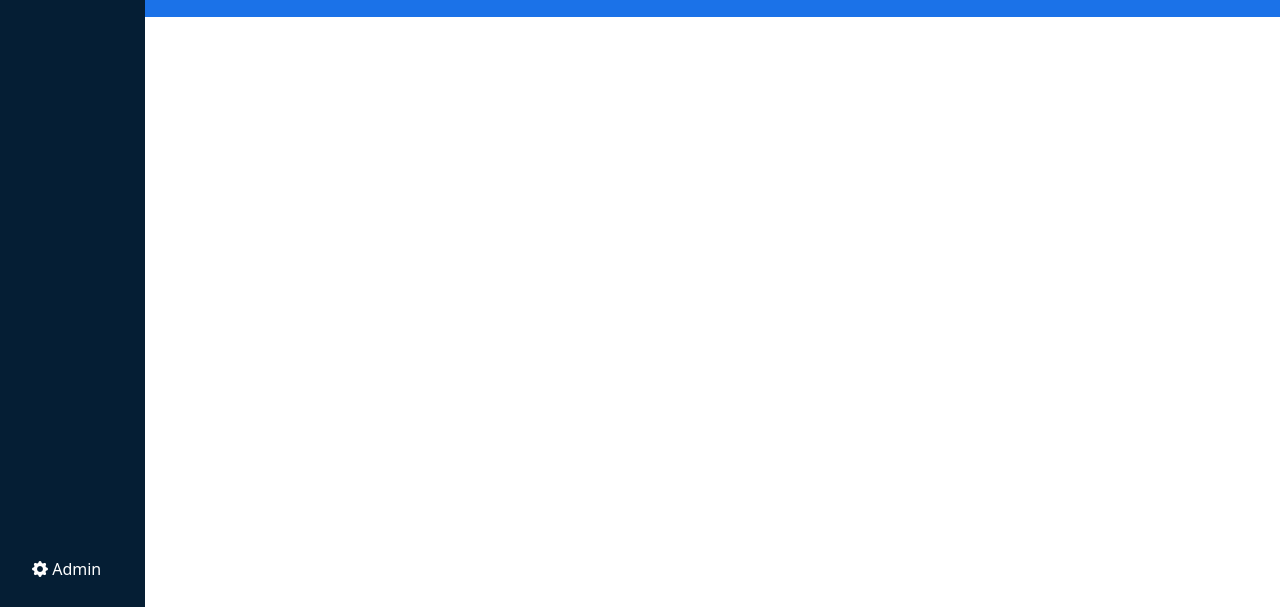
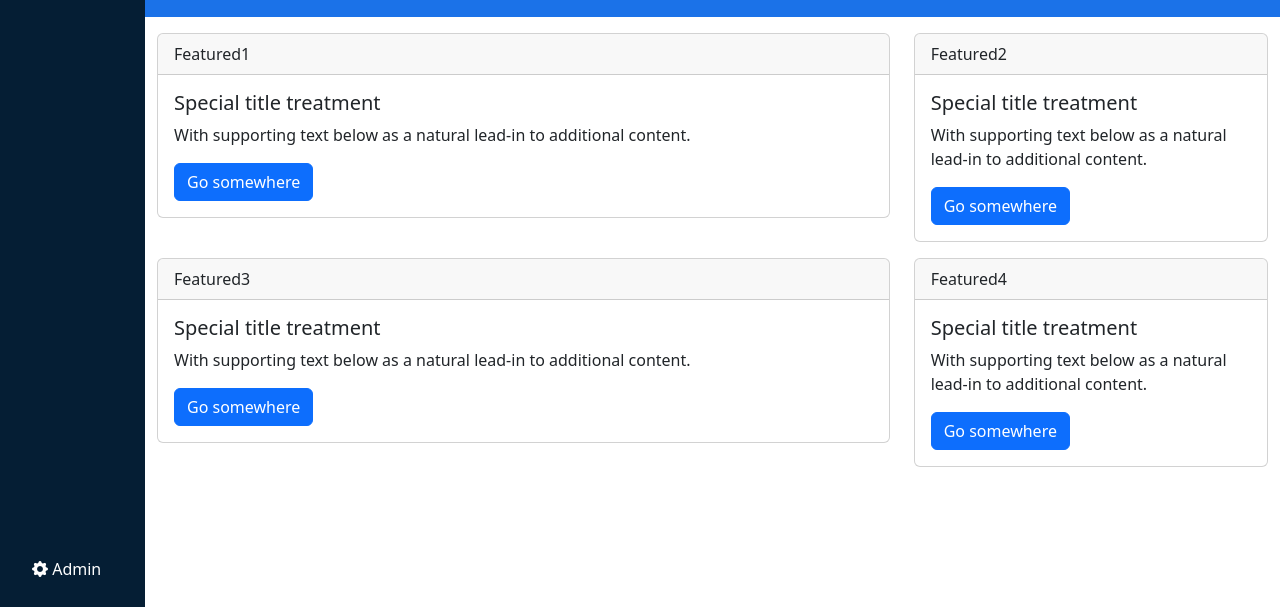
Before and after one commit to PaoloGiovannini/html-css-bootstrap-dashboard, a plain HTML site: page index.html in a window 1280 px wide. Shown: the part 193-800 px from the top of the page. Drawn offline with nearby package versions, Linux system fonts and the light colour scheme.

Commit message:
layout main

```diff
--- a/css/style.css
+++ b/css/style.css
@@ -35,7 +35,7 @@ nav i{
 
 main{
     height: calc(100vh - 70px);
-    overflow-y: hidden;
+
 }
 
 aside{
@@ -65,7 +65,7 @@ aside{
 }
 
 .ms_plus{
-    margin: 30px 0px;
+
     font-weight:800;
 }
 
--- a/index.html
+++ b/index.html
@@ -70,13 +70,13 @@
                     </div>
                 </div>
             </aside>
-            <div class="ms_content">
+            <div class="ms_content overflow-auto">
                 <section id="studenti">
                     <div class="container-fluid pt-4">
                         <div class="row text-white">
                             <div class="col-12 col-md-4 order-md-3">
                                 <span>Nuovo Studente</span>
-                                <button type="button" class="btn btn-outline-light ms_plus ms-3">+</button>
+                                <button type="button" class="btn btn-outline-light ms_plus ms-3 my-3">+</button>
                             </div>
                             <div class="col-12 col-md-4">
                                 <h2 class="d-inline-block me-2">Boolean</h2>
@@ -99,6 +99,59 @@
                         </div>
                     </div>
                 </section>
+
+                <div class="container-fluid ">
+                    <div class="row flex-wrap">
+                        <div class="col-12 col-lg-8 pt-3">
+                            <div class="card">
+                                <div class="card-header">
+                                  Featured1
+                                </div>
+                                <div class="card-body">
+                                  <h5 class="card-title">Special title treatment</h5>
+                                  <p class="card-text">With supporting text below as a natural lead-in to additional content.</p>
+                                  <a href="#" class="btn btn-primary">Go somewhere</a>
+                                </div>
+                              </div>
+                        </div>
+                        <div class="col-12 col-lg-4 pt-3">
+                            <div class="card">
+                                <div class="card-header">
+                                  Featured2
+                                </div>
+                                <div class="card-body">
+                                  <h5 class="card-title">Special title treatment</h5>
+                                  <p class="card-text">With supporting text below as a natural lead-in to additional content.</p>
+                                  <a href="#" class="btn btn-primary">Go somewhere</a>
+                                </div>
+                              </div>
+                        </div>
+                        <div class="col-12 col-lg-8 pt-3">
+                            <div class="card">
+                                <div class="card-header">
+                                  Featured3
+                                </div>
+                                <div class="card-body">
+                                  <h5 class="card-title">Special title treatment</h5>
+                                  <p class="card-text">With supporting text below as a natural lead-in to additional content.</p>
+                                  <a href="#" class="btn btn-primary">Go somewhere</a>
+                                </div>
+                              </div>
+                        </div>
+                        <div class="col-12 col-lg-4 py-3">
+                            <div class="card">
+                                <div class="card-header">
+                                  Featured4
+                                </div>
+                                <div class="card-body">
+                                  <h5 class="card-title">Special title treatment</h5>
+                                  <p class="card-text">With supporting text below as a natural lead-in to additional content.</p>
+                                  <a href="#" class="btn btn-primary">Go somewhere</a>
+                                </div>
+                              </div>
+                        </div>
+                    </div>
+                </div>
             </div>
 
 
```
